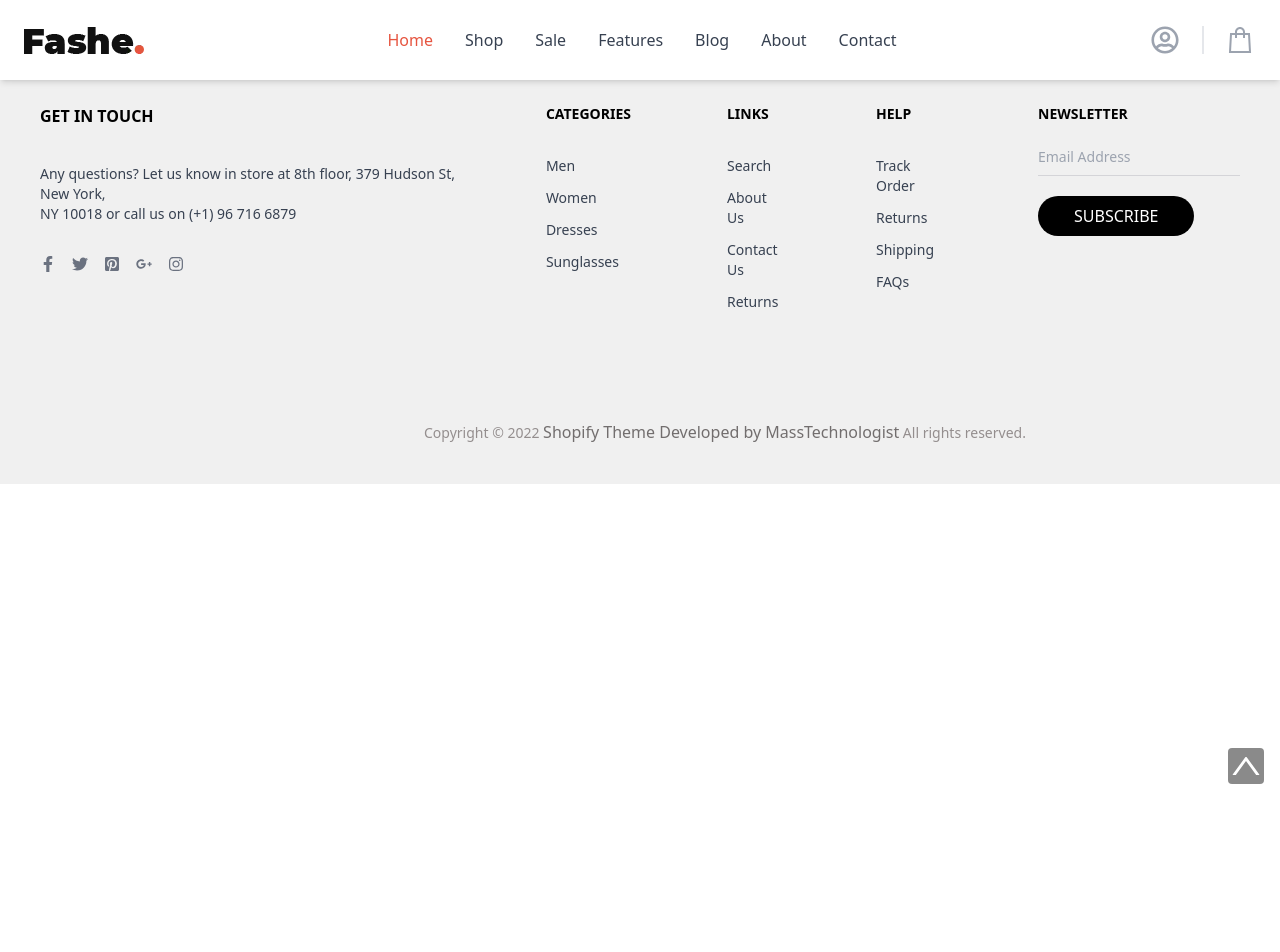
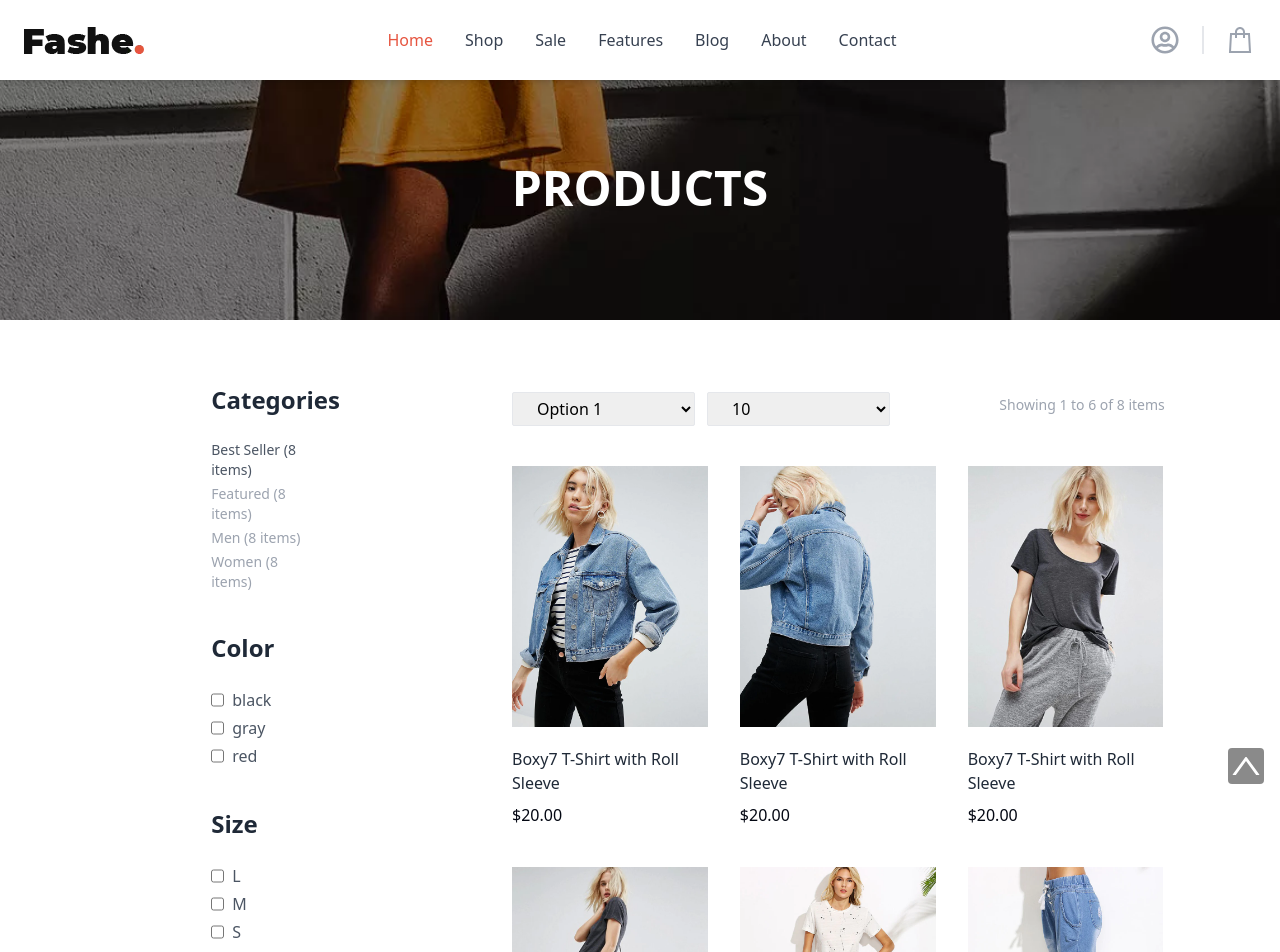
Before and after one commit to Nassimakhandari/React_Final_Project_Nassima_Khandari, a React (Create React App) app: page /shop in a window 1280 px wide. Shown: the top 952 px of the page. Before the commit the page ends 800 px from the top, so only its background shows below. Built offline with nearby package versions, Linux system fonts and the light colour scheme; the HTML template or start-up script is replaced by a standard one.

Commit message:
add ShopPage avec respo

```diff
--- a/src/constant/images.jsx
+++ b/src/constant/images.jsx
@@ -26,5 +26,6 @@ export default {
     random4: require('../assets/images/random4.jpg'),
     random5: require('../assets/images/random5.jpg'),
     blog: require('../assets/images/blog_top.webp'),
+    shop:require('../assets/images/banner.webp'),
 
 }
--- a/src/pages/Blog/blog.jsx
+++ b/src/pages/Blog/blog.jsx
@@ -22,7 +22,7 @@ const Blog = () => {
                         <div className='flex flex-col gap-8'>
                             <div className='w-full overflow-hidden'>
                                 <div className='relative overflow-hidden'>
-                                    <img src={images.blog1} alt="" className='w-full md:w-[85%] transition-all duration-500 ease-in-out hover:scale-110' />
+                                    <img src={images.blog1} alt="" className='w-full md:w-[85%] transition-all duration-500 ease-in-out hover:scale-110g' />
                                     <div className='absolute bottom-4 left-4'>
                                         <p className='bg-black text-white py-2 px-4'>28 DEC, 2017</p>
                                     </div>
--- a/src/pages/Shop/shop.jsx
+++ b/src/pages/Shop/shop.jsx
@@ -1,10 +1,134 @@
+import React from 'react';
+import images from '../../constant/images';
+import { FaSearch } from 'react-icons/fa';
+import data from '../../json/app.json';
 
-function Shop() {
-  return (
-    <div>
-      <h1>Menu Page</h1>
-    </div>
-  );
-}
+const Shop = () => {
+    return (
+        <>
+            <div className='pt-14'>
+                <div>
+                    <div className='relative'>
+                        <img src={images.shop} alt="" className='object-cover h-[30vh] w-full md:h-[40vh] lg:h-[33vh]' />
+                        <div className='absolute top-[50%] left-[50%] transform -translate-x-1/2 -translate-y-1/2 text-center'>
+                            <p className='font-bold text-3xl md:text-4xl lg:text-5xl text-white'>PRODUCTS</p>
+                        </div>
+                    </div>
+                </div>
+
+                <div className='flex flex-col gap-48 md:flex-row justify-center py-16 px-4 md:px-12 lg:pl-36'>
+                    <div className='lg:w-[10%] md:w-[30%]'>
+                        <div className='pb-10 flex flex-col gap-1'>
+                            <p className='text-gray-800 text-lg md:text-2xl font-extrabold pb-5'>Categories</p>
+                            <p className='text-gray-600 cursor-pointer transition duration-500 hover:text-[#e65540] font-light text-sm'>Best Seller (8 items)</p>
+                            <p className='text-gray-400 cursor-pointer transition duration-500 hover:text-[#e65540] font-light text-sm'>Featured (8 items)</p>
+                            <p className='text-gray-400 cursor-pointer transition duration-500 hover:text-[#e65540] font-light text-sm'>Men (8 items)</p>
+                            <p className='text-gray-400 cursor-pointer transition duration-500 hover:text-[#e65540] font-light text-sm'>Women (8 items)</p>
+                        </div>
+
+                        <div className='pb-10 flex flex-col gap-1'>
+                            <p className='text-gray-800 text-lg md:text-2xl font-extrabold pb-5'>Color</p>
+                            <div className='flex gap-2'>
+                                <input type="checkbox" id="color-black" />
+                                <label className='text-gray-600 cursor-pointer transition duration-500 hover:text-[#e65540] font-light ' htmlFor="color-black">black</label>
+                            </div>
+                            <div className='flex gap-2'>
+                                <input type="checkbox" id="color-gray" />
+                                <label className='text-gray-600 cursor-pointer transition duration-500 hover:text-[#e65540] font-light' htmlFor="color-gray">gray</label>
+                            </div>
+                            <div className='flex gap-2'>
+                                <input type="checkbox" id="color-red" />
+                                <label className='text-gray-600 cursor-pointer transition duration-500 hover:text-[#e65540] font-light' htmlFor="color-red">red</label>
+                            </div>
+                        </div>
+
+                        <div className='pb-10 flex flex-col gap-1'>
+                            <p className='text-gray-800 text-lg md:text-2xl font-extrabold pb-5'>Size</p>
+                            <div className='flex gap-2'>
+                                <input type="checkbox" id="size-l" />
+                                <label className='text-gray-600 cursor-pointer transition duration-500 hover:text-[#e65540] font-light' htmlFor="size-l">L</label>
+                            </div>
+                            <div className='flex gap-2'>
+                                <input type="checkbox" id="size-m" />
+                                <label className='text-gray-600 cursor-pointer transition duration-500 hover:text-[#e65540] font-light' htmlFor="size-m">M</label>
+                            </div>
+                            <div className='flex gap-2'>
+                                <input type="checkbox" id="size-s" />
+                                <label className='text-gray-600 cursor-pointer transition duration-500 hover:text-[#e65540] font-light' htmlFor="size-s">S</label>
+                            </div>
+                            <div className='flex gap-2'>
+                                <input type="checkbox" id="size-xl" />
+                                <label className='text-gray-600 cursor-pointer transition duration-500 hover:text-[#e65540] font-light' htmlFor="size-xl">XL</label>
+                            </div>
+                        </div>
+
+                        <div className='relative '>
+                            <input type="text" name="" id="" className='w-[20vw] border-[1px] border-gray-200 p-4 placeholder:text-gray-600 text-sm' placeholder='Search all articles...' />
+                            <FaSearch className="absolute left-[18vw] top-1/2 transform -translate-y-1/2 text-gray-400" />
+                        </div>
+                    </div>
+
+                    <div className='w-full md:w-[60%]'>
+                        <div className='flex flex-col md:flex-row justify-between items-center'>
+                            <div className='flex gap-3'>
+                                <select id="options" className="mt-2 py-1 px-2 md:px-5 border border-gray-200 rounded-sm font-light">
+                                    <option value="" className='text-gray-600' disabled>Select an option</option>
+                                    <option value="option1" className='text-gray-600'>Option 1</option>
+                                    <option value="option2" className='text-gray-600'>Option 2</option>
+                                    <option value="option3" className='text-gray-600'>Option 3</option>
+                                </select>
+
+                                <select id="options" className="mt-2 py-1 px-2 md:px-5 border border-gray-200 rounded-sm font-light">
+                                    <option value="" className='text-gray-600' disabled>Select an option</option>
+                                    <option value="option1" className='text-gray-600'>10</option>
+                                    <option value="option2" className='text-gray-600'>20</option>
+                                    <option value="option3" className='text-gray-600'>30</option>
+                                </select>
+                            </div>
+
+                            <div>
+                                <p className='text-gray-400 md:text-sm font-light'>Showing 1 to 6 of 8 items</p>
+                            </div>
+                        </div>
+
+                        <div className='flex flex-wrap pt-10 gap-8'>
+                            {
+                                data.map((e) => (
+                                    <div key={e.id} className='flex flex-col w-full lg:w-[30%] md:w-[30%]'>
+                                        <div className='relative group'>
+                                            <img src={images[e.image]} alt={e.title} className='w-full transition-all duration-300 ease-in-out group-hover:brightness-75' />
+                                            {
+                                                e.sale && (
+                                                    <div className='absolute top-3 left-2 bg-[#e65540] text-white px-5 py-1 rounded-full font-light text-xs'>
+                                                        Sale
+                                                    </div>
+                                                )
+                                            }
+                                            <div className='absolute top-[90%] left-[50%] transform -translate-x-1/2 -translate-y-1/2 flex items-center justify-center opacity-0 group-hover:opacity-100 transition-opacity duration-300'>
+                                                <button className='bg-black px-2 py-2 rounded-full text-white transition duration-500 hover:bg-[#e65540] hover:text-white font-light'>ADD TO CART</button>
+                                            </div>
+                                        </div>
+                                        <div className='pt-5'>
+                                            <p className='text-gray-800 pb-2 transition duration-500 hover:text-[#e65540] cursor-pointer font-light'>{e.title}</p>
+                                            {
+                                                e.sale ? (
+                                                    <div className='flex gap-3'>
+                                                        <p className='text-gray-950 pb-2 line-through font-light'>{e.price}</p>
+                                                    </div>
+                                                ) : (
+                                                    <p className='text-gray-950 pb-2 font-light'>{e.price}</p>
+                                                )
+                                            }
+                                        </div>
+                                    </div>
+                                ))
+                            }
+                        </div>
+                    </div>
+                </div>
+            </div>
+        </>
+    );
+};
 
 export default Shop;
```
